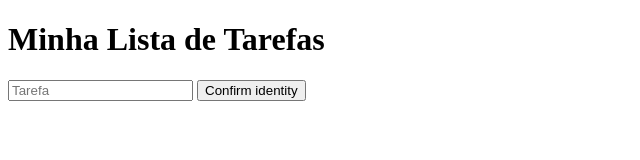
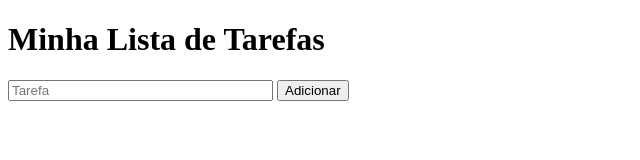
Before and after one commit to fersmaia10/ProjetoToDoListDB, a plain HTML site: page index.html in a window 1280 px wide. Shown: the whole page, without its empty margins (0-640 px from the left). Drawn offline with Linux system fonts and the light colour scheme.

Commit message:
Adicionei barra para incluir tarefa, mudei e posicionei o botão 'Adicionar

```diff
--- a/index.html
+++ b/index.html
@@ -7,8 +7,15 @@
 </head>
 <body>
     <h1>Minha Lista de Tarefas</h1>
-    <input type="text" placeholder="Tarefa">
-    <input type="submit" value="Confirm identity">
+    <form action="cadastro.php" method="get" autocomplete="on">
 
+        <p>
+            <label for="itarefa"></label>
+            <input type="text" required placeholder="Tarefa" size="30">
+            <input type="submit" value="Adicionar">
+        </p
+
+
+    </form>
 </body>
 </html>
```
